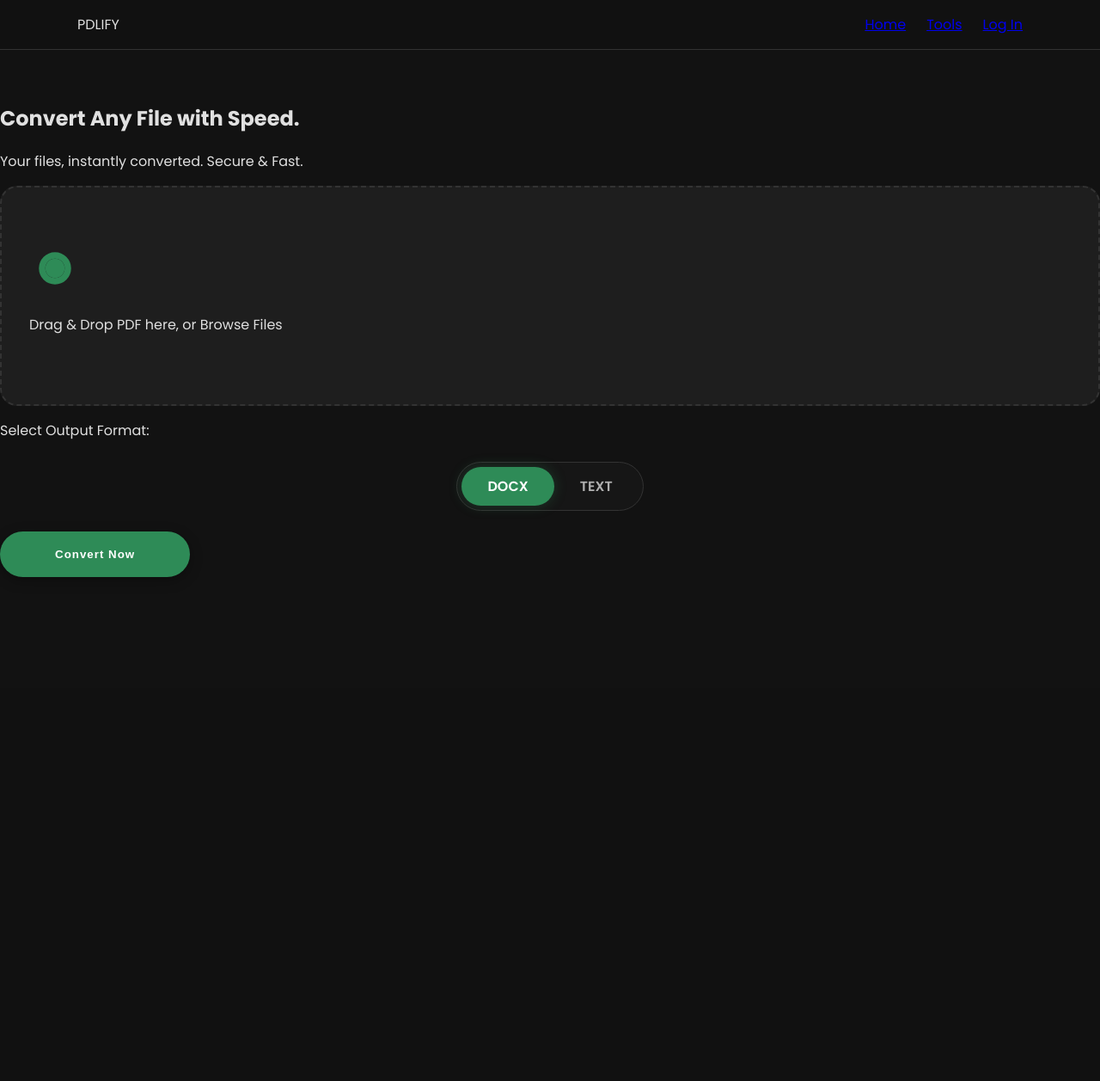
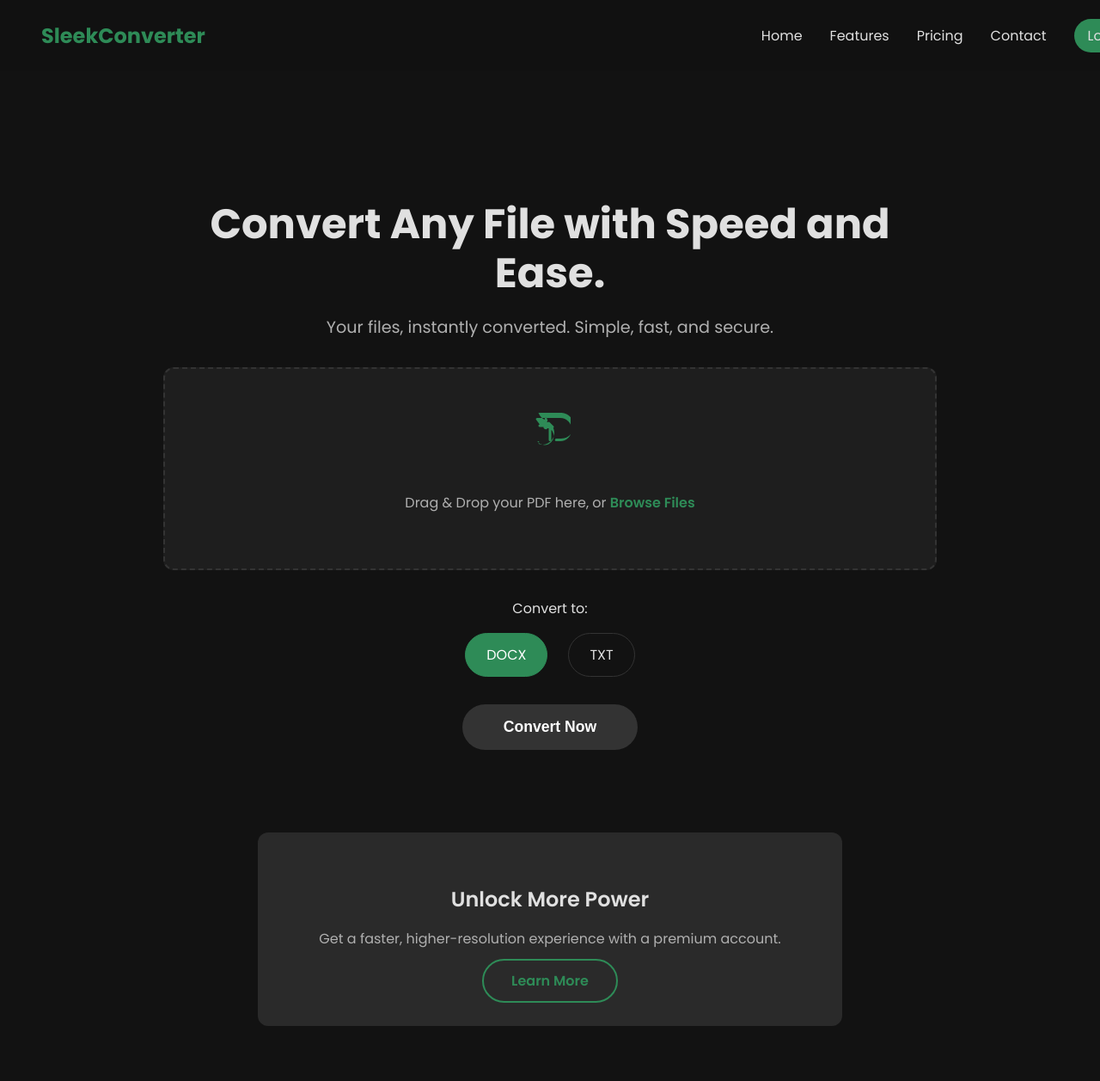
Before and after one commit to yajatdeshpande1513/PDFLIFY, a Flask app: page / in a window 1280 px wide. Shown: the whole page at 86% size. Before the commit the page ends 671 px from the top, so only its background shows below. Run offline with Flask 3, Linux system fonts and the light colour scheme.

Commit message:
CProject done

```diff
--- a/static/css/style.css
+++ b/static/css/style.css
@@ -1,11 +1,10 @@
 :root {
-  --primary-color: #2e8b57;
+  --primary-color: #2e8b57; /* A vibrant green for the accent */
   --background-dark: #121212;
   --card-background: #1e1e1e;
   --text-light: #e0e0e0;
   --text-muted: #b0b0b0;
   --border-color: #333;
-  --glow: rgba(46, 139, 87, 0.3);
 }
 
 body {
@@ -13,55 +12,138 @@
   background-color: var(--background-dark);
   color: var(--text-light);
   margin: 0;
-  min-height: 100vh;
+  padding: 0;
   display: flex;
   flex-direction: column;
+  align-items: center;
+  justify-content: center;
+  min-height: 100vh;
 }
 
-/* --- Optimized Navbar --- */
+/* Header and Navigation */
 header {
   width: 100%;
-  padding: 1rem 0;
+  padding: 1.5rem 3rem;
   position: fixed;
   top: 0;
   left: 0;
-  background-color: rgba(18, 18, 18, 0.85);
-  backdrop-filter: blur(12px);
-  z-index: 1000;
-  border-bottom: 1px solid var(--border-color);
+  background-color: rgba(18, 18, 18, 0.7);
+  backdrop-filter: blur(10px);
+  z-index: 100;
 }
 
 nav {
-  width: 90%;
-  max-width: 1100px;
-  margin: 0 auto;
   display: flex;
   justify-content: space-between;
   align-items: center;
 }
 
+.logo {
+  font-size: 1.5rem;
+  font-weight: 700;
+  color: var(--primary-color);
+}
+
 .nav-links {
   list-style: none;
   display: flex;
-  gap: 1.5rem;
-  align-items: center;
+  gap: 2rem;
   margin: 0;
 }
 
-/* --- Interactive Radio Group --- */
+.nav-links a {
+  text-decoration: none;
+  color: var(--text-light);
+  font-weight: 400;
+  transition: color 0.3s ease;
+}
+
+.nav-links a:hover {
+  color: var(--primary-color);
+}
+
+.cta-button {
+  background-color: var(--primary-color);
+  color: white;
+  padding: 0.5rem 1rem;
+  border-radius: 50px;
+  font-weight: 600;
+  transition: transform 0.2s ease;
+}
+
+.cta-button:hover {
+  transform: scale(1.05);
+}
+
+/* Main Container and Hero Section */
+.container {
+  width: 90%;
+  max-width: 900px;
+  padding: 2rem;
+  text-align: center;
+}
+
+.hero-section {
+  padding-top: 10rem;
+}
+
+.main-heading {
+  font-size: 3rem;
+  font-weight: 700;
+  margin-bottom: 1rem;
+  line-height: 1.2;
+}
+
+.sub-heading {
+  font-size: 1.2rem;
+  color: var(--text-muted);
+  margin-bottom: 2rem;
+}
+
+/* File Upload Card */
+.file-upload-card {
+  background-color: var(--card-background);
+  border: 2px dashed var(--border-color);
+  border-radius: 12px;
+  padding: 3rem;
+  cursor: pointer;
+  transition: all 0.3s ease;
+  display: flex;
+  flex-direction: column;
+  align-items: center;
+  gap: 1.5rem;
+}
+
+.file-upload-card:hover, .file-upload-card.dragover {
+  border-color: var(--primary-color);
+  background-color: #212121;
+}
+
+.upload-icon {
+  color: var(--primary-color);
+}
+
+.file-upload-card p {
+  font-size: 1rem;
+  color: var(--text-muted);
+}
+
+.browse-link {
+  color: var(--primary-color);
+  font-weight: 600;
+  cursor: pointer;
+}
+
+/* Conversion Options and Button */
+.conversion-options {
+  margin-top: 2rem;
+}
+
 .option-group {
   display: flex;
-  background: #161616;
-  padding: 5px;
-  border-radius: 50px;
-  border: 1px solid var(--border-color);
-  width: fit-content;
-  margin: 1.5rem auto;
-}
-
-.custom-radio {
-  position: relative;
-  cursor: pointer;
+  justify-content: center;
+  gap: 1.5rem;
+  margin-top: 1rem;
 }
 
 .custom-radio input {
@@ -69,49 +151,83 @@
 }
 
 .radio-label {
-  display: block;
-  padding: 10px 30px;
+  display: inline-block;
+  padding: 0.75rem 1.5rem;
+  border: 1px solid var(--border-color);
   border-radius: 50px;
-  font-weight: 600;
-  color: var(--text-muted);
-  transition: all 0.3s ease;
+  cursor: pointer;
+  transition: all 0.2s ease;
 }
 
 .custom-radio input:checked + .radio-label {
   background-color: var(--primary-color);
+  border-color: var(--primary-color);
   color: white;
-  box-shadow: 0 0 15px var(--glow);
-}
-
-/* --- Enhanced Upload Card --- */
-.file-upload-card {
-  background-color: var(--card-background);
-  border: 2px dashed var(--border-color);
-  border-radius: 20px;
-  padding: 4rem 2rem;
-  transition: all 0.4s cubic-bezier(0.175, 0.885, 0.32, 1.275);
-}
-
-.file-upload-card.dragover {
-  border-color: var(--primary-color);
-  transform: scale(1.02);
-  background-color: rgba(46, 139, 87, 0.05);
 }
 
 .convert-button {
   background-color: var(--primary-color);
   color: white;
-  padding: 1.2rem 4rem;
+  padding: 1rem 3rem;
   border: none;
   border-radius: 50px;
-  font-weight: 700;
-  letter-spacing: 1px;
-  box-shadow: 0 4px 15px rgba(0,0,0,0.3);
+  font-size: 1.1rem;
+  font-weight: 600;
+  cursor: pointer;
+  margin-top: 2rem;
+  transition: transform 0.3s ease, background-color 0.3s ease;
+}
+
+.convert-button:hover {
+  transform: translateY(-3px);
+  background-color: #287a4c;
+}
+
+.convert-button:disabled {
+  background-color: var(--border-color);
+  cursor: not-allowed;
+  transform: none;
+}
+
+/* Premium Section */
+.premium-section {
+  width: 100%;
+  padding: 4rem 0;
+  text-align: center;
+}
+
+.premium-card {
+  background-color: #2a2a2a;
+  padding: 2.5rem;
+  border-radius: 12px;
+  width: 90%;
+  max-width: 600px;
+  margin: 0 auto;
+}
+
+.premium-card h2 {
+  font-size: 1.5rem;
+  font-weight: 600;
+  margin-bottom: 0.5rem;
+}
+
+.premium-card p {
+  color: var(--text-muted);
+  margin-bottom: 1.5rem;
+}
+
+.cta-button-secondary {
+  background-color: transparent;
+  color: var(--primary-color);
+  border: 2px solid var(--primary-color);
+  padding: 0.75rem 2rem;
+  border-radius: 50px;
+  text-decoration: none;
+  font-weight: 600;
   transition: all 0.3s ease;
 }
 
-.convert-button:not(:disabled):hover {
-  filter: brightness(1.1);
-  box-shadow: 0 0 20px var(--glow);
-  transform: translateY(-2px);
+.cta-button-secondary:hover {
+  background-color: var(--primary-color);
+  color: white;
 }
--- a/templates/index.html
+++ b/templates/index.html
@@ -4,6 +4,8 @@
     <meta charset="UTF-8">
     <meta name="viewport" content="width=device-width, initial-scale=1.0">
     <title>PDLIFY</title>
+    <link rel="preconnect" href="https://fonts.googleapis.com">
+    <link rel="preconnect" href="https://fonts.gstatic.com" crossorigin>
     <link href="https://fonts.googleapis.com/css2?family=Poppins:wght@400;600;700&display=swap" rel="stylesheet">
     <link rel="stylesheet" href="{{ url_for('static', filename='css/style.css') }}">
 </head>
@@ -11,38 +13,37 @@
 
     <header>
         <nav>
-            <div class="logo">PDLIFY</div>
+            <div class="logo">SleekConverter</div>
             <ul class="nav-links">
                 <li><a href="#">Home</a></li>
-                <li><a href="/tools">Tools</a></li>
-                {% if current_user.is_authenticated %}
-                <li><a href="{{ url_for('logout') }}" class="cta-button" style="background: #cc3300;">Log Out</a></li>
-                {% else %}
+                <li><a href="#">Features</a></li>
+                <li><a href="#">Pricing</a></li>
+                <li><a href="#">Contact</a></li>
                 <li><a href="{{ url_for('login') }}" class="cta-button">Log In</a></li>
-                {% endif %}
             </ul>
         </nav>
     </header>
 
-    <main class="container" style="margin-top: 100px;">
+    <main class="container">
         <section class="hero-section">
-            <h1 class="main-heading">Convert Any File with Speed.</h1>
-            <p class="sub-heading">Your files, instantly converted. Secure & Fast.</p>
+            <h1 class="main-heading">Convert Any File with Speed and Ease.</h1>
+            <p class="sub-heading">Your files, instantly converted. Simple, fast, and secure.</p>
+
+            <div class="file-upload-card" id="drop-zone">
+                <div class="upload-icon">
+                    <svg xmlns="http://www.w3.org/2000/svg" width="48" height="48" fill="currentColor" viewBox="0 0 16 16">
+                        <path d="M4.002 5.5a.5.5 0 1 0-.002 1h1.583a3.5 3.5 0 1 1-2.5 5.5H4a.5.5 0 1 0 0 1h-.5a4.5 4.5 0 1 0 3.196-8.568.5.5 0 0 0 .19-.854.5.5 0 1 0-.853.19A5.501 5.501 0 0 1 3.5 1h9A3.5 3.5 0 1 1 12 11h-1.583a.5.5 0 0 0 0 1h1.583a4.501 4.501 0 0 0 0-9h-9a.5.5 0 0 0-.5.5zM7.5 7v4.5a.5.5 0 0 0 1 0V7h.5a.5.5 0 0 0 .354-.854l-1.5-1.5a.5.5 0 0 0-.708 0l-1.5 1.5A.5.5 0 0 0 7 7h.5z"/>
+                    </svg>
+                </div>
+                <p>Drag & Drop your PDF here, or <span class="browse-link">Browse Files</span></p>
+                <input type="file" id="file-input" hidden>
+            </div>
 
             <form action="{{ url_for('convert') }}" method="post" enctype="multipart/form-data">
-                <div class="file-upload-card" id="drop-zone">
-                    <div class="upload-icon">
-                        <svg xmlns="http://www.w3.org/2000/svg" width="60" height="60" fill="var(--primary-color)" viewBox="0 0 16 16">
-                            <path d="M8 11a3 3 0 1 1 0-6 3 3 0 0 1 0 6z"/>
-                            <path d="M8 13A5 5 0 1 1 8 3a5 5 0 0 1 0 10zm0-2a3 3 0 1 0 0-6 3 3 0 0 0 0 6z"/>
-                        </svg>
-                    </div>
-                    <p id="file-status">Drag & Drop PDF here, or <span class="browse-link">Browse Files</span></p>
-                    <input type="file" id="real-file-input" name="file" accept=".pdf" hidden required>
-                </div>
+                <input type="file" id="real-file-input" name="file" required hidden>
 
                 <div class="conversion-options">
-                    <p class="text-muted mb-2">Select Output Format:</p>
+                    <p>Convert to:</p>
                     <div class="option-group">
                         <label class="custom-radio">
                             <input type="radio" name="output_format" value="docx" checked>
@@ -50,46 +51,56 @@
                         </label>
                         <label class="custom-radio">
                             <input type="radio" name="output_format" value="txt">
-                            <span class="radio-label">TEXT</span>
+                            <span class="radio-label">TXT</span>
                         </label>
                     </div>
                 </div>
 
-                <button type="submit" class="convert-button" id="submit-btn" disabled>Convert Now</button>
+                <button type="submit" class="convert-button" disabled>Convert Now</button>
             </form>
         </section>
     </main>
 
+    <section class="premium-section">
+      <div class="premium-card">
+          <h2>Unlock More Power</h2>
+          <p>Get a faster, higher-resolution experience with a premium account.</p>
+          <a href="{{ url_for('login') }}" class="cta-button-secondary">Learn More</a>
+      </div>
+    </section>
+
     <script>
-        const dropZone = document.getElementById('drop-zone');
-        const fileInput = document.getElementById('real-file-input');
-        const statusText = document.getElementById('file-status');
-        const convertBtn = document.getElementById('submit-btn');
+      const dropZone = document.getElementById('drop-zone');
+      const fileInput = document.getElementById('real-file-input');
+      const browseLink = document.querySelector('.browse-link');
+      const convertButton = document.querySelector('.convert-button');
 
-        dropZone.addEventListener('click', () => fileInput.click());
+      browseLink.addEventListener('click', () => fileInput.click());
 
-        fileInput.addEventListener('change', function() {
-            if (this.files.length > 0) {
-                statusText.innerHTML = `<strong>Selected:</strong> ${this.files[0].name}`;
-                convertBtn.disabled = false;
-                dropZone.style.borderColor = "var(--primary-color)";
-            }
-        });
+      dropZone.addEventListener('dragover', (e) => {
+        e.preventDefault();
+        dropZone.classList.add('dragover');
+      });
 
-        // Drag and Drop Logic
-        ['dragover', 'dragleave', 'drop'].forEach(evt => {
-            dropZone.addEventListener(evt, e => {
-                e.preventDefault();
-                if(evt === 'dragover') dropZone.classList.add('dragover');
-                else dropZone.classList.remove('dragover');
+      dropZone.addEventListener('dragleave', () => {
+        dropZone.classList.remove('dragover');
+      });
 
-                if(evt === 'drop' && e.dataTransfer.files.length > 0) {
-                    fileInput.files = e.dataTransfer.files;
-                    statusText.innerHTML = `<strong>Selected:</strong> ${e.dataTransfer.files[0].name}`;
-                    convertBtn.disabled = false;
-                }
-            });
-        });
+      dropZone.addEventListener('drop', (e) => {
+        e.preventDefault();
+        dropZone.classList.remove('dragover');
+        const files = e.dataTransfer.files;
+        if (files.length > 0) {
+          fileInput.files = files;
+          convertButton.disabled = false;
+        }
+      });
+
+      fileInput.addEventListener('change', () => {
+        if (fileInput.files.length > 0) {
+          convertButton.disabled = false;
+        }
+      });
     </script>
 </body>
 </html>
```
Also changed, not shown: templates/login.html (+17 -15 lines), templates/signup.html (+18 -19 lines), templates/tools.html (+12 -52 lines).
